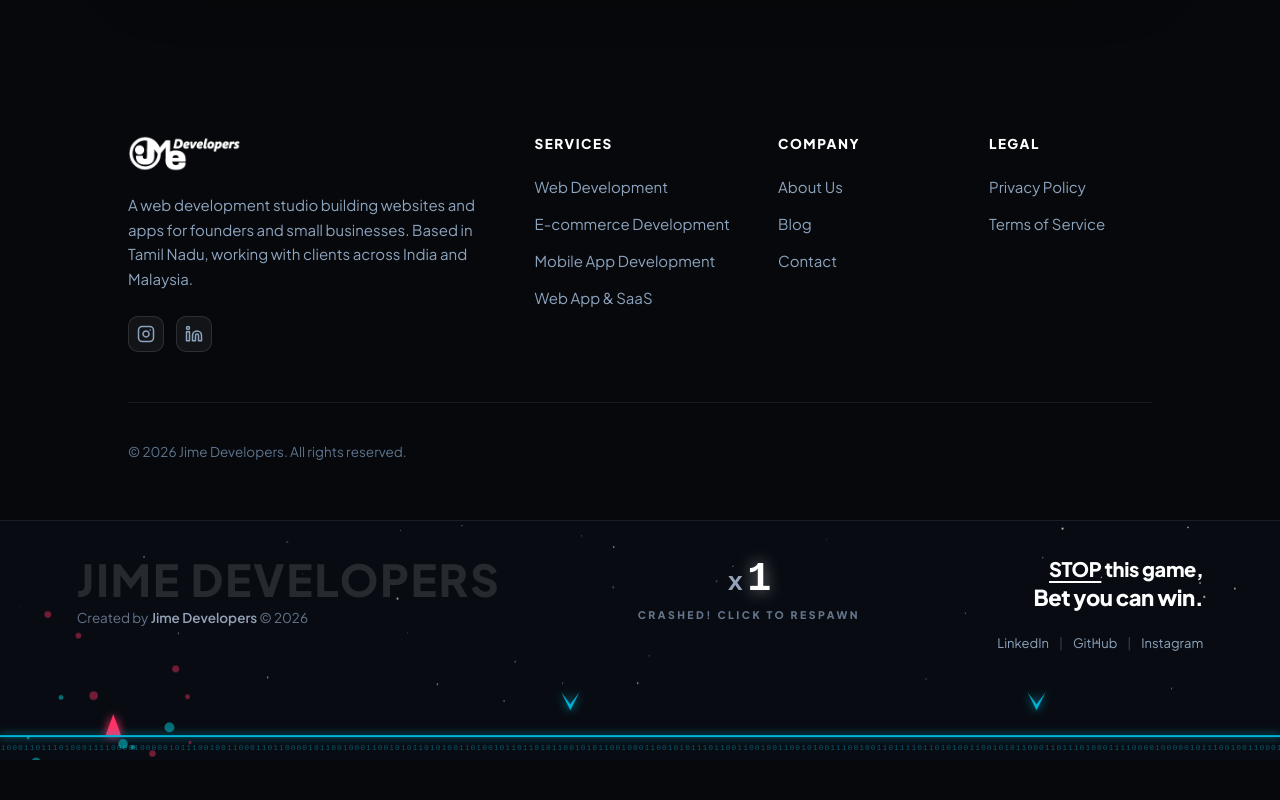
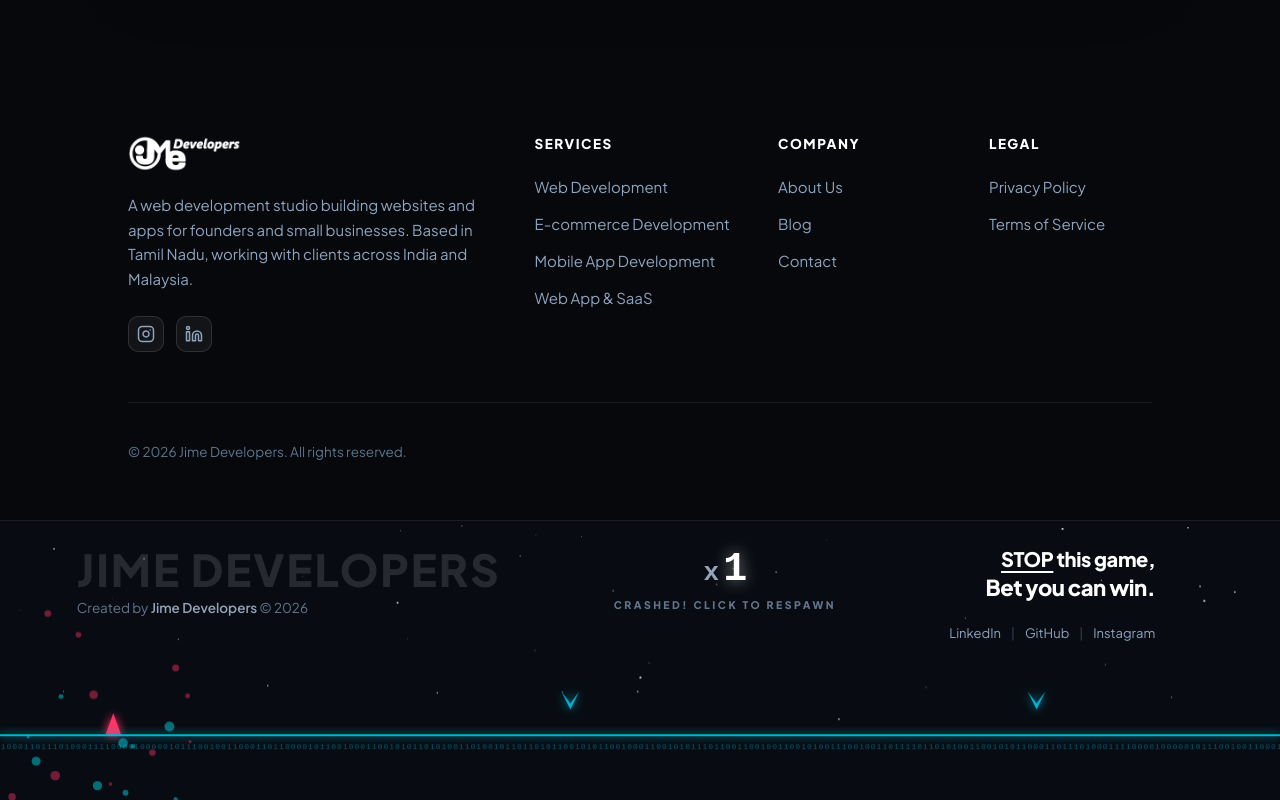
Before and after one commit to tahirazeem145/project-X, a React (Vite) app: page / in a window 1280 px wide. Shown: the part 9266-10066 px from the top of the page. Before the commit the page ends 10026 px from the top, so only its background shows below. Built offline with nearby package versions, Linux system fonts and the light colour scheme.

Commit message:
feat: add retro-style infinite runner game component to footer with automated callback integration

```diff
--- a/src/components/FooterGameSection.css
+++ b/src/components/FooterGameSection.css
@@ -12,7 +12,7 @@
 .retro-runner-banner {
   position: relative;
   width: 100%;
-  height: 240px;
+  height: 280px;
   background: #080c12;
   margin-top: 60px;
   margin-bottom: 0;
@@ -37,7 +37,7 @@
   display: flex;
   align-items: flex-start;
   justify-content: space-between;
-  padding: 36px 6% 0;
+  padding: 26px 6% 0;
   pointer-events: none;
   z-index: 5;
 }
@@ -123,6 +123,7 @@
   align-items: flex-end;
   text-align: right;
   pointer-events: auto;
+  margin-right: 48px;
 }
 
 .runner-bet-box {
--- a/src/components/FooterGameSection.jsx
+++ b/src/components/FooterGameSection.jsx
@@ -149,17 +149,17 @@
     let animationId;
 
     let width = (canvas.width = canvas.parentElement ? canvas.parentElement.clientWidth : window.innerWidth);
-    const height = (canvas.height = 240);
-    const groundY = height - 24;
+    const height = (canvas.height = 280);
+    const groundY = 215;
 
     const s = runnerStateRef.current;
     s.player.groundY = groundY - s.player.height;
     s.player.y = s.player.groundY;
 
     // Background floating stars
-    s.stars = Array.from({ length: 35 }, () => ({
+    s.stars = Array.from({ length: 40 }, () => ({
       x: Math.random() * width,
-      y: Math.random() * (height - 50),
+      y: Math.random() * (height - 80),
       size: Math.random() * 1.5 + 0.5,
       alpha: Math.random() * 0.6 + 0.2,
       speed: Math.random() * 0.4 + 0.1,
@@ -169,7 +169,7 @@
       if (canvas.parentElement) {
         width = canvas.width = canvas.parentElement.clientWidth;
       }
-      s.player.groundY = height - 24 - s.player.height;
+      s.player.groundY = groundY - s.player.height;
       if (s.player.isGrounded) {
         s.player.y = s.player.groundY;
       }
```
